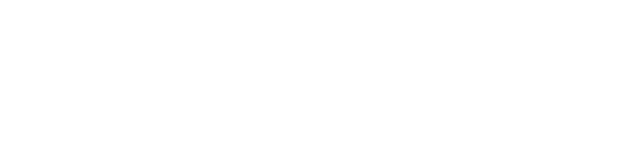
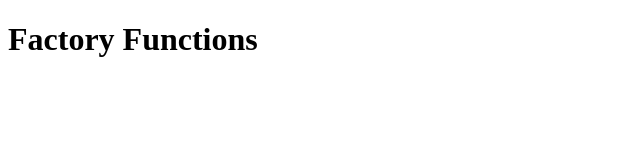
Before and after one commit to IvanR96/factory-functions, a plain HTML site: page index.html in a window 1280 px wide. Shown: the whole page, without its empty margins (0-640 px from the left). Drawn offline with Linux system fonts and the light colour scheme.

Commit message:
minor changes

```diff
--- a/index.html
+++ b/index.html
@@ -7,6 +7,9 @@
     <script src="script.js"></script>
 </head>
 <body>
+    <h1>Factory Functions</h1>
+
+
 
 </body>
 </html>
```
